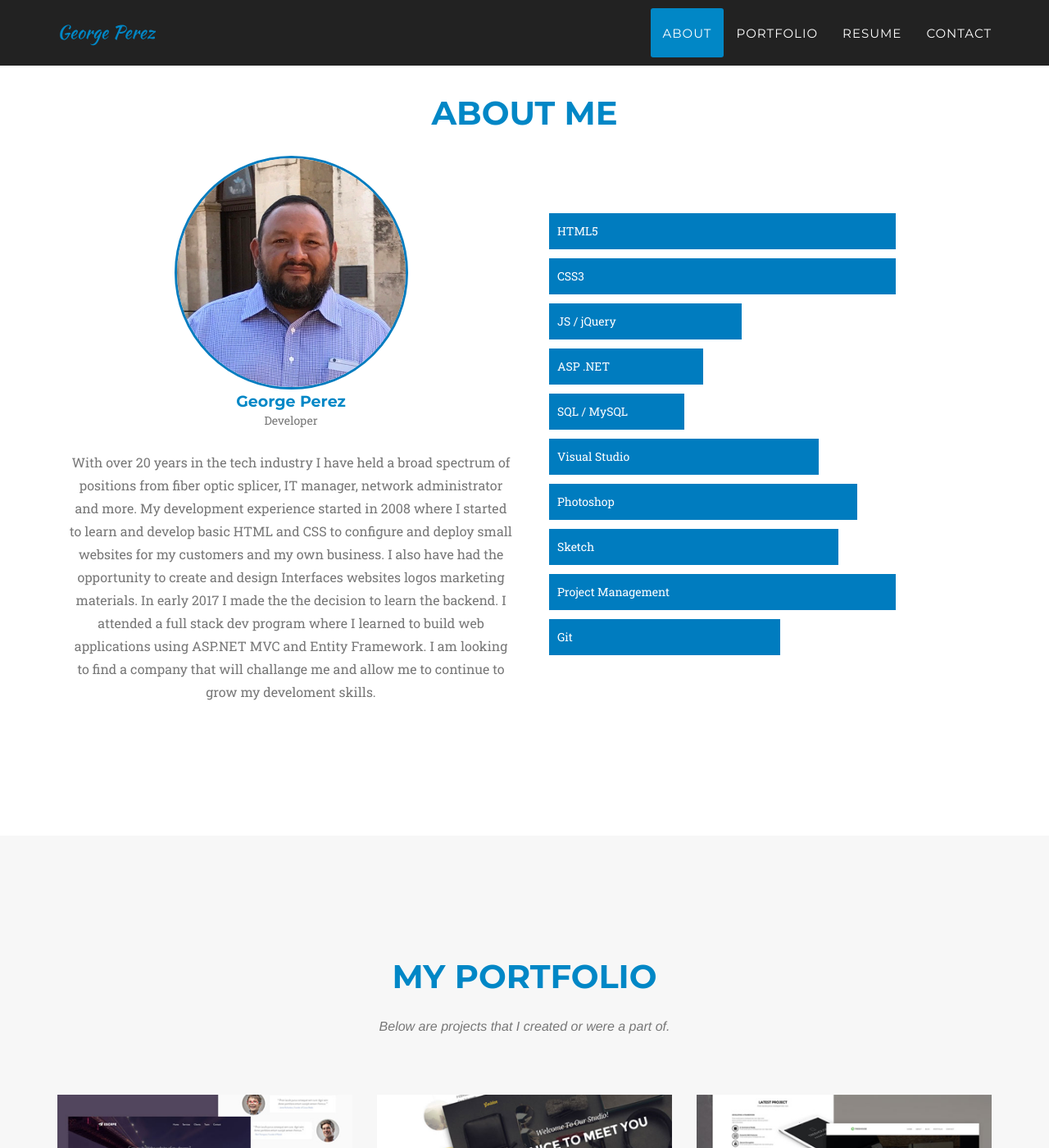
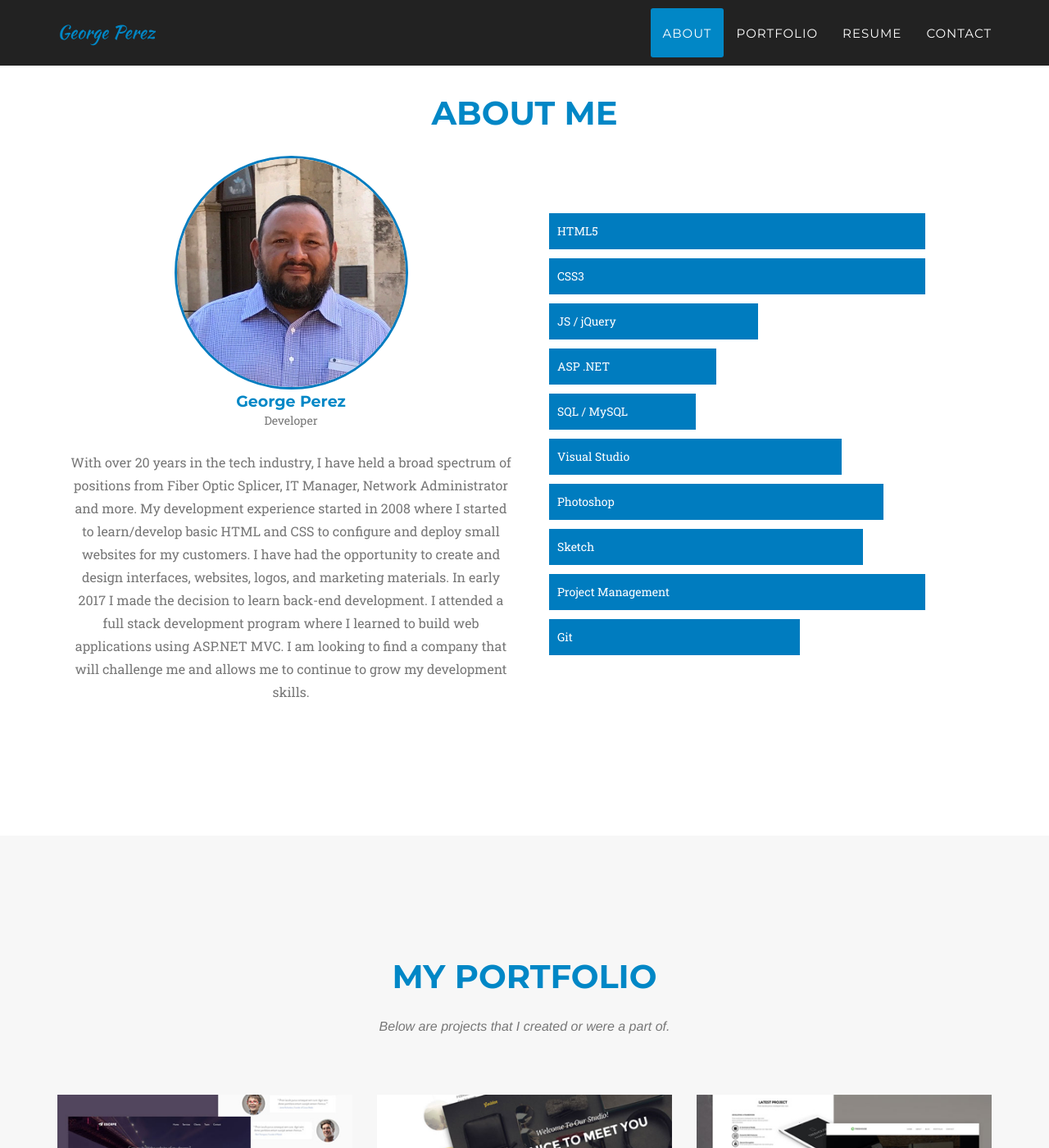
Before and after one commit to George-Perez/georgeperez.design, a Jekyll site: the page built from index.html, in a window 1280 px wide and 1400 px high, scrolled down 795 px. Shown: the whole window at 82% size. Built offline with Jekyll 4.4.1, drawn with Linux system fonts in a browser that asks for light colours; some web fonts are replaced.

Commit message:
changed the spacing of skills

```diff
--- a/_includes/about.html
+++ b/_includes/about.html
@@ -21,15 +21,13 @@
                     </div>
                     <div class="row">
                         <div class="col-lg-12 text-center">
-                            <p class="large text-muted">With over 20 years in the tech industry I have held a broad spectrum of positions from fiber optic splicer, IT manager, network administrator and more. My development experience started in 2008 where I started to learn and develop basic HTML and CSS to configure and deploy small websites for my customers and my own business. I also have had the opportunity to create and design Interfaces websites logos marketing materials. In early 2017 I made the the decision to learn the backend. I attended a full stack dev program where I learned to build web applications using ASP.NET MVC and Entity Framework. I am looking to find a company that will challange me and allow me to continue to grow my develoment skills.
-
-</p>
+                            <p class="large text-muted">With over 20 years in the tech industry, I have held a broad spectrum of positions from Fiber Optic Splicer, IT Manager, Network Administrator and more. My development experience started in 2008 where I started to learn/develop basic HTML and CSS to configure and deploy small websites for my customers. I have had the opportunity to create and design interfaces, websites, logos, and marketing materials. In early 2017 I made the decision to learn back-end development. I attended a full stack development program where I learned to build web applications using ASP.NET MVC. I am looking to find a company that will challenge me and allows me to continue to grow my development skills.</p>
                         </div>
                     </div>
                 </div>
             </div>
         </div>
-        <div class="col-md-6 skills-container">
+        <div class="col-md-6 col-sm-12 skills-container">
 <!--           <section id="skills" class="toad-fullscreen">-->
                 <article class="skills col-sm-12 col-md-6">
                     <div class="t-6">
--- a/_includes/header.html
+++ b/_includes/header.html
@@ -25,7 +25,7 @@
                         <a class="page-scroll" href="#portfolio">Portfolio</a>
                     </li>
                     <li>
-                        <a class="page-scroll" href="/George%20Perez%20Developer.pdf">Resume</a>
+                        <a class="page-scroll" href="/GeorgePerez.pdf">Resume</a>
                     </li>
                     <li>
                         <a class="page-scroll" href="#contact">Contact</a>
```
Also changed, not shown: _includes/css/agency.css (+4 -3 lines), img/Banner.png (deleted), 2 other files.
